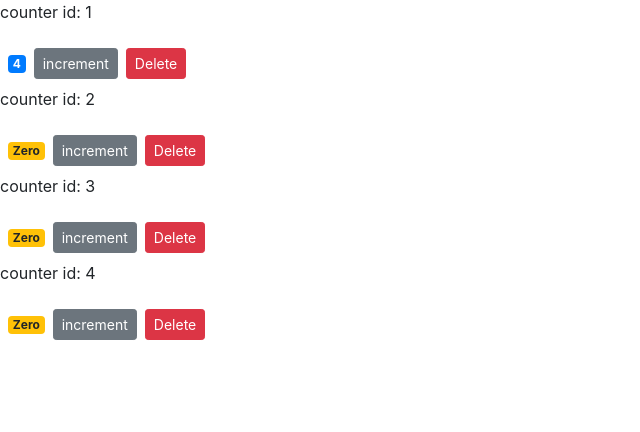
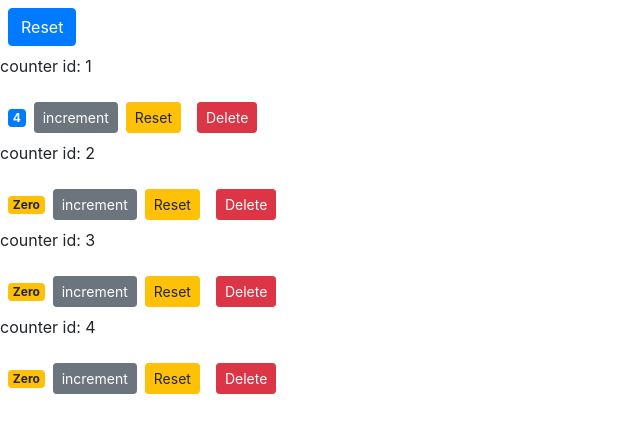
Before and after one commit to alex-182/reactMV1, a React (Create React App) app in the folder counter-app/: page / in a window 1280 px wide. Shown: the top 432 px of the page, without its empty margins (0-640 px from the left). Built offline with nearby package versions, Linux system fonts and the light colour scheme.

Commit message:
s10 - single souce of truth/removing local state

```diff
--- a/counter-app/src/components/counter.jsx
+++ b/counter-app/src/components/counter.jsx
@@ -1,14 +1,6 @@
 import React, { Component } from 'react';
 
 class Counter extends Component {
-    state = {
-        count: this.props.counter.value
-    }
-
-    handleIncrement = (product) => {  //arrow functions dont rebind "this", they inherit "this"
-        this.setState({ count: this.state.count + 1 });
-    }
-
     render() {
         return (
             <div>
@@ -16,11 +8,12 @@
                 <p>{this.props.children}</p>
                 <p className={this.formatClasses()}>{this.formatCount()}</p>
                 <button
-                    onClick={ () => this.handleIncrement({id:1}) }
+                    onClick={ () => this.props.onIncrement(this.props.counter) }
                     className="btn btn-secondary btn-sm"
                 >
                     increment
                 </button>
+                <button onClick={() => this.props.onResetItem(this.props.counter)} className="btn btn-secondary btn-sm m-2 btn-warning">Reset</button>
                 <button onClick={() => this.props.onDelete(this.props.counter.id)} className="btn btn-danger btn-sm m-2">Delete</button>
             </div>
         );
@@ -28,13 +21,13 @@
 
     formatClasses() {
         let classes = "badge m-2 badge-";
-        classes += (this.state.count === 0) ? "warning" : "primary";
+        classes += (this.props.counter.value === 0) ? "warning" : "primary";
         return classes;
     }
 
     formatCount() {
-        const { count } = this.state;
-        return count === 0 ? 'Zero' : count;
+        const { value } = this.props.counter;
+        return value === 0 ? 'Zero' : value;
     }
 }
 
--- a/counter-app/src/components/counters.jsx
+++ b/counter-app/src/components/counters.jsx
@@ -11,6 +11,30 @@
         ]
     }
 
+    handleReset = () => {
+        const counters = this.state.counters.map(c => {
+            c.value = 0;
+            return c;
+        });
+
+        this.setState({counters})
+    }
+
+    handleIncrement = (counter) => {
+        const counters = [...this.state.counters];
+        const index = counters.indexOf(counter);
+        counters[index] = {...counter};
+        counters[index].value++;
+        this.setState({counters});
+    }
+
+    handleResetItem = (counter) => {
+        const counters = [...this.state.counters];
+        const index = counters.indexOf(counter);
+        counters[index].value = 0;
+        this.setState({counters});
+    }
+
     handleDelete = (counterId) => {
         const counters = this.state.counters.filter(c => c.id !== counterId);
         this.setState({counters: counters});
@@ -19,8 +43,11 @@
     render() {
         return (
             <React.Fragment>
+                <button onClick={this.handleReset} className="btn btn-primary btn-small m-2">Reset</button>
                 {this.state.counters.map(counter => <Counter
                         key={counter.id}
+                        onIncrement={this.handleIncrement}
+                        onResetItem={this.handleResetItem}
                         onDelete={this.handleDelete}
                         counter={counter}
                     >
```
